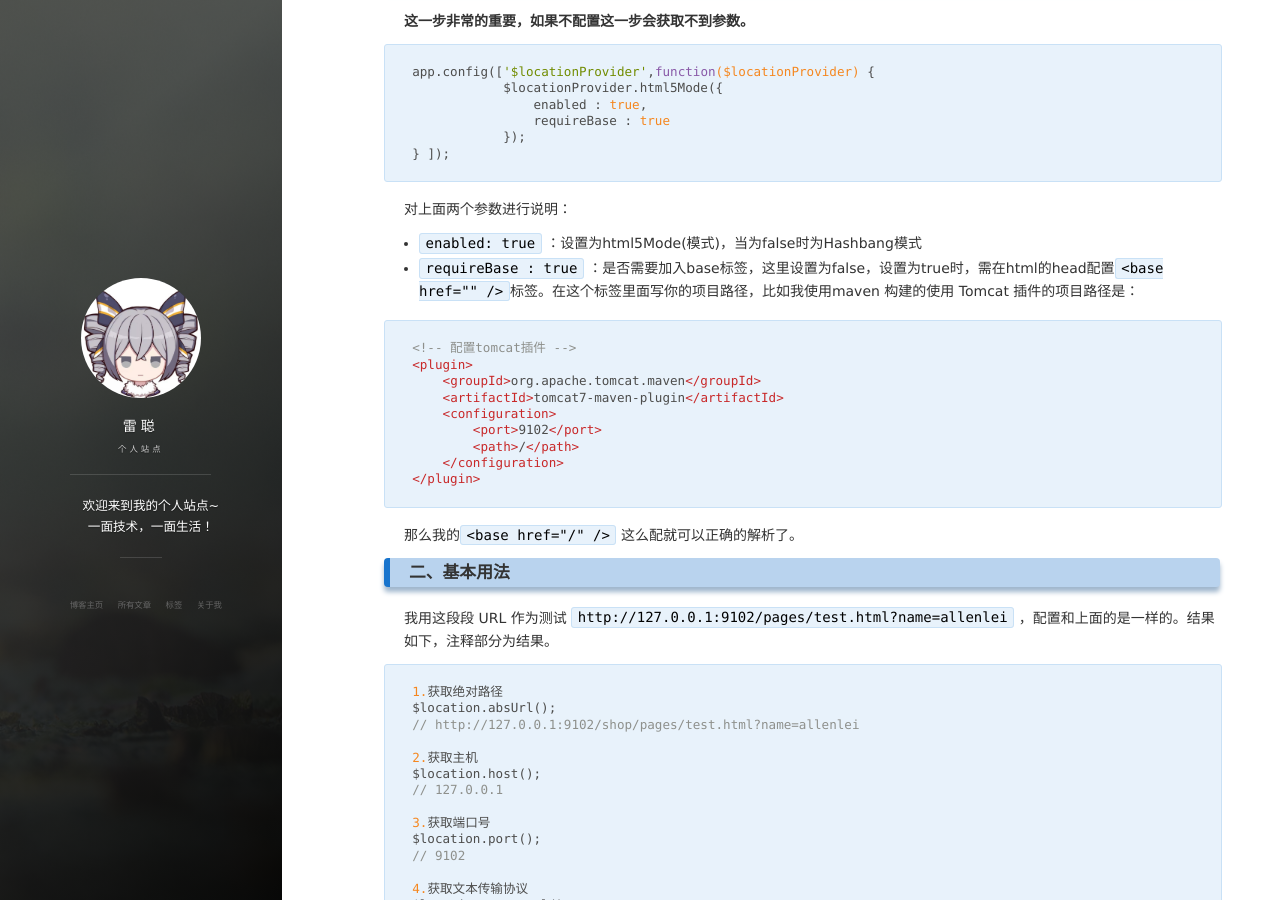
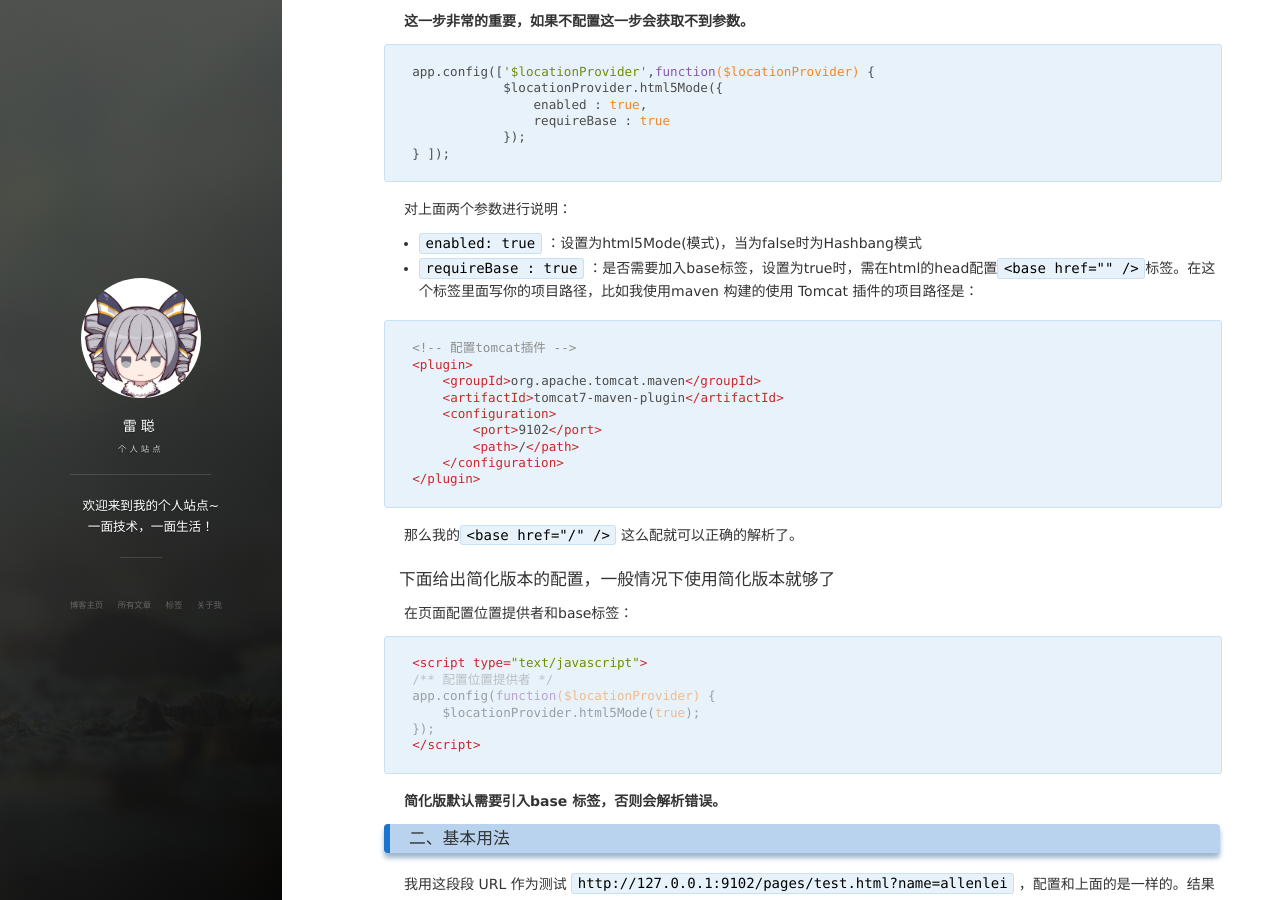
Before and after one commit to AllenLeic/allenleic.github.io, a Jekyll site: the page built from _posts/2017-07-11-angualr-JS-的$location使用详解.md, in a window 1280 px wide and 900 px high, scrolled down 292 px. Built offline with Jekyll 4.4.1, drawn with Linux system fonts in a browser that asks for light colours; nearby versions of some CDN libraries; comment, search, counter and statistics services are not loaded.

Commit message:
update(angular js location):add simple demo

````diff
--- a/_posts/2017-07-11-angualr-JS-的$location使用详解.md
+++ b/_posts/2017-07-11-angualr-JS-的$location使用详解.md
@@ -26,7 +26,7 @@ app.config(['$locationProvider',function($locationProvider) {
 对上面两个参数进行说明：
 
 - `enabled: true` ：设置为html5Mode(模式)，当为false时为Hashbang模式
-- `requireBase : true` ：是否需要加入base标签，这里设置为false，设置为true时，需在html的head配置`<base href="" />`标签。在这个标签里面写你的项目路径，比如我使用maven 构建的使用 Tomcat 插件的项目路径是：
+- `requireBase : true` ：是否需要加入base标签，设置为true时，需在html的head配置`<base href="" />`标签。在这个标签里面写你的项目路径，比如我使用maven 构建的使用 Tomcat 插件的项目路径是：
 
 ```xml
 <!-- 配置tomcat插件 -->
@@ -42,7 +42,22 @@ app.config(['$locationProvider',function($locationProvider) {
 
 那么我的`<base href="/" />` 这么配就可以正确的解析了。
 
-### **二、基本用法**
+#### 下面给出简化版本的配置，一般情况下使用简化版本就够了
+
+在页面配置位置提供者和base标签：
+
+```javascript
+<script type="text/javascript">
+/** 配置位置提供者 */
+app.config(function($locationProvider) {
+    $locationProvider.html5Mode(true);
+});
+</script>
+```
+
+**简化版默认需要引入base 标签，否则会解析错误。**
+
+### 二、基本用法
 
 我用这段段 URL 作为测试 `http://127.0.0.1:9102/pages/test.html?name=allenlei` ，配置和上面的是一样的。结果如下，注释部分为结果。
 
````
